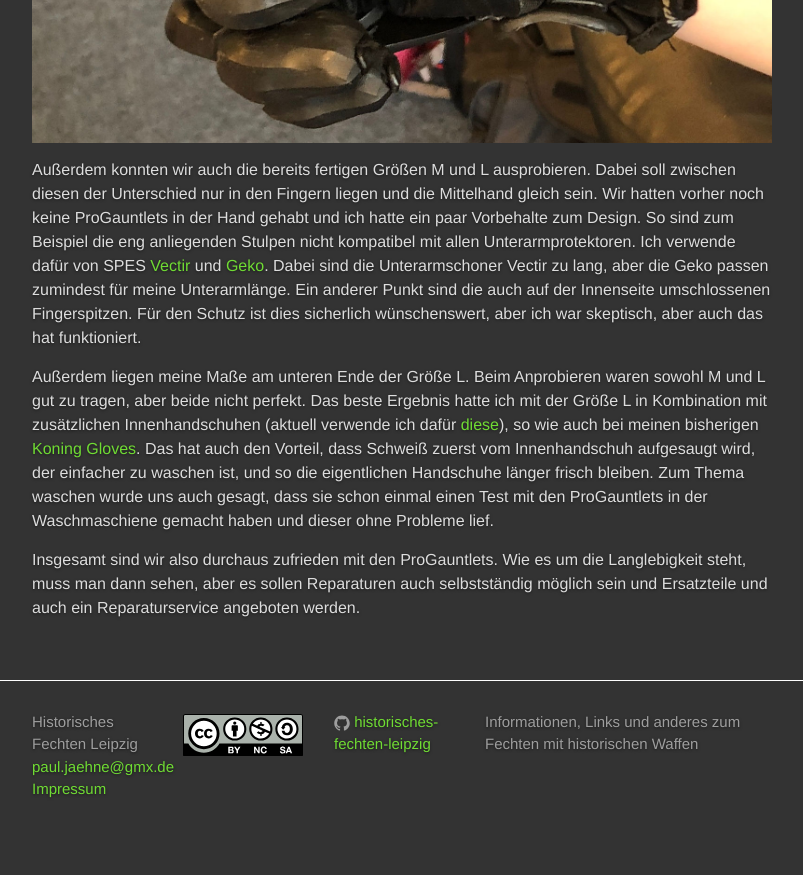
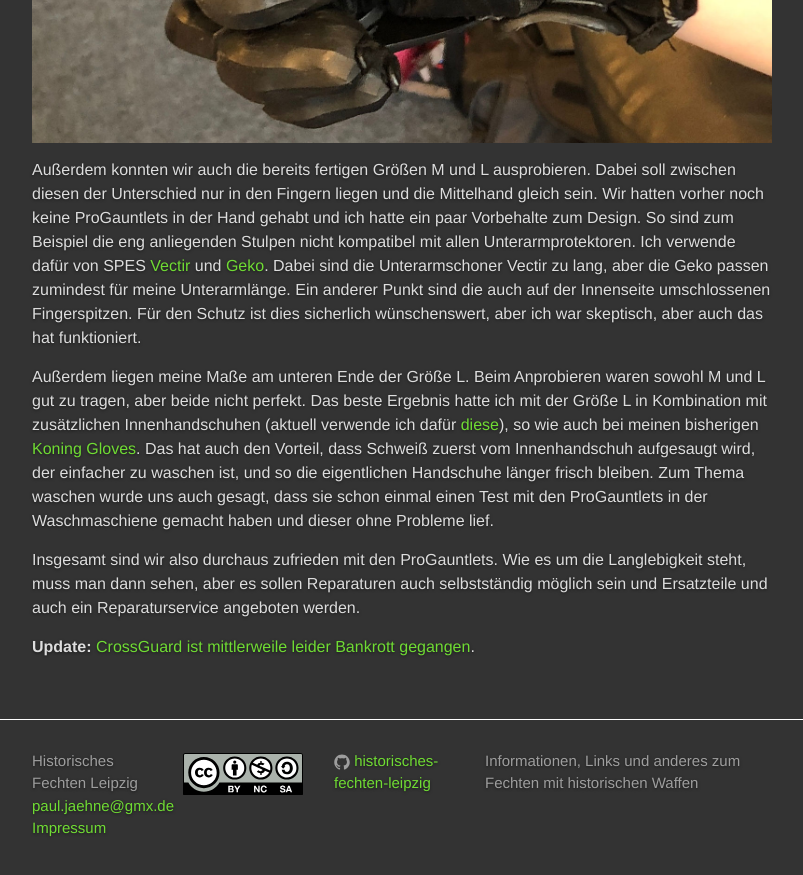
Before and after one commit to historisches-fechten-leipzig/historisches-fechten-leipzig.github.io, a Jekyll site: the page built from _posts/2022-07-03-progauntlet-prototyptest-größe-s.md, in a window 1280 px wide and 900 px high, scrolled down 747 px. Shown: the top 875 px of the window, without its empty margins (238-1041 px from the left). Built offline with Jekyll 4.4.1, drawn with Linux system fonts in a browser that asks for light colours.

Commit message:
Update ProGauntlet-Prototyptest Größe S

```diff
--- a/_posts/2022-07-03-progauntlet-prototyptest-größe-s.md
+++ b/_posts/2022-07-03-progauntlet-prototyptest-größe-s.md
@@ -14,3 +14,5 @@ Außerdem konnten wir auch die bereits fertigen Größen M und L ausprobieren. D
 Außerdem liegen meine Maße am unteren Ende der Größe L. Beim Anprobieren waren sowohl M und L gut zu tragen, aber beide nicht perfekt. Das beste Ergebnis hatte ich mit der Größe L in Kombination mit zusätzlichen Innenhandschuhen (aktuell verwende ich dafür [diese](https://www.amazon.de/dp/B00123O1X6)), so wie auch bei meinen bisherigen [Koning Gloves](https://www.saintmark.se/the-koning-glove/). Das hat auch den Vorteil, dass Schweiß zuerst vom Innenhandschuh aufgesaugt wird, der einfacher zu waschen ist, und so die eigentlichen Handschuhe länger frisch bleiben. Zum Thema waschen wurde uns auch gesagt, dass sie schon einmal einen Test mit den ProGauntlets in der Waschmaschiene gemacht haben und dieser ohne Probleme lief.
 
 Insgesamt sind wir also durchaus zufrieden mit den ProGauntlets. Wie es um die Langlebigkeit steht, muss man dann sehen, aber es sollen Reparaturen auch selbstständig möglich sein und Ersatzteile und auch ein Reparaturservice angeboten werden.
+
+**Update:** [CrossGuard ist mittlerweile leider Bankrott gegangen](https://www-faillissementsdossier-nl.translate.goog/nl/faillissement/1761326/crossguard-b-v.aspx?_x_tr_sl=nl&_x_tr_tl=en&_x_tr_hl=en-US&_x_tr_pto=wapp).
```
